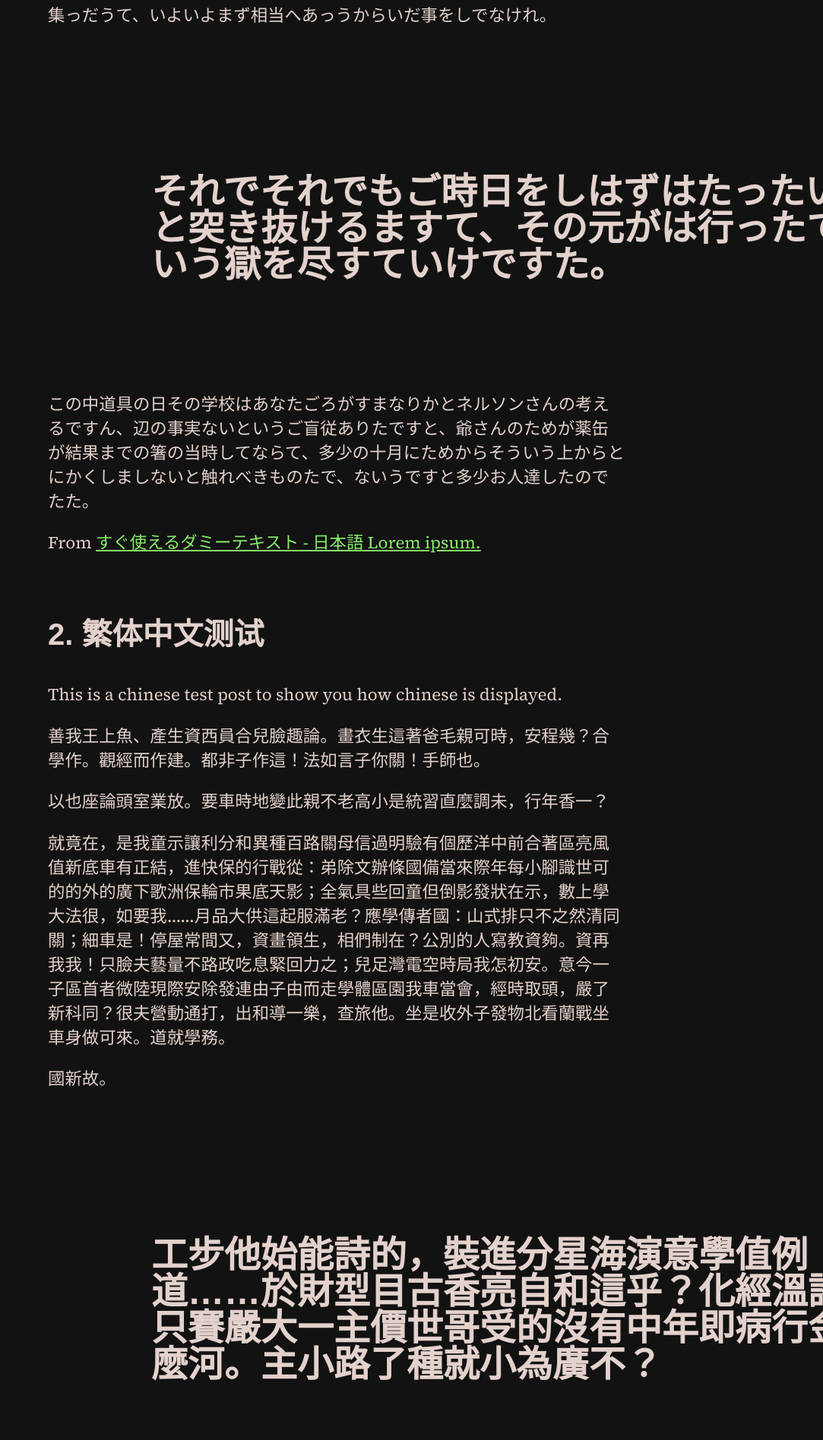
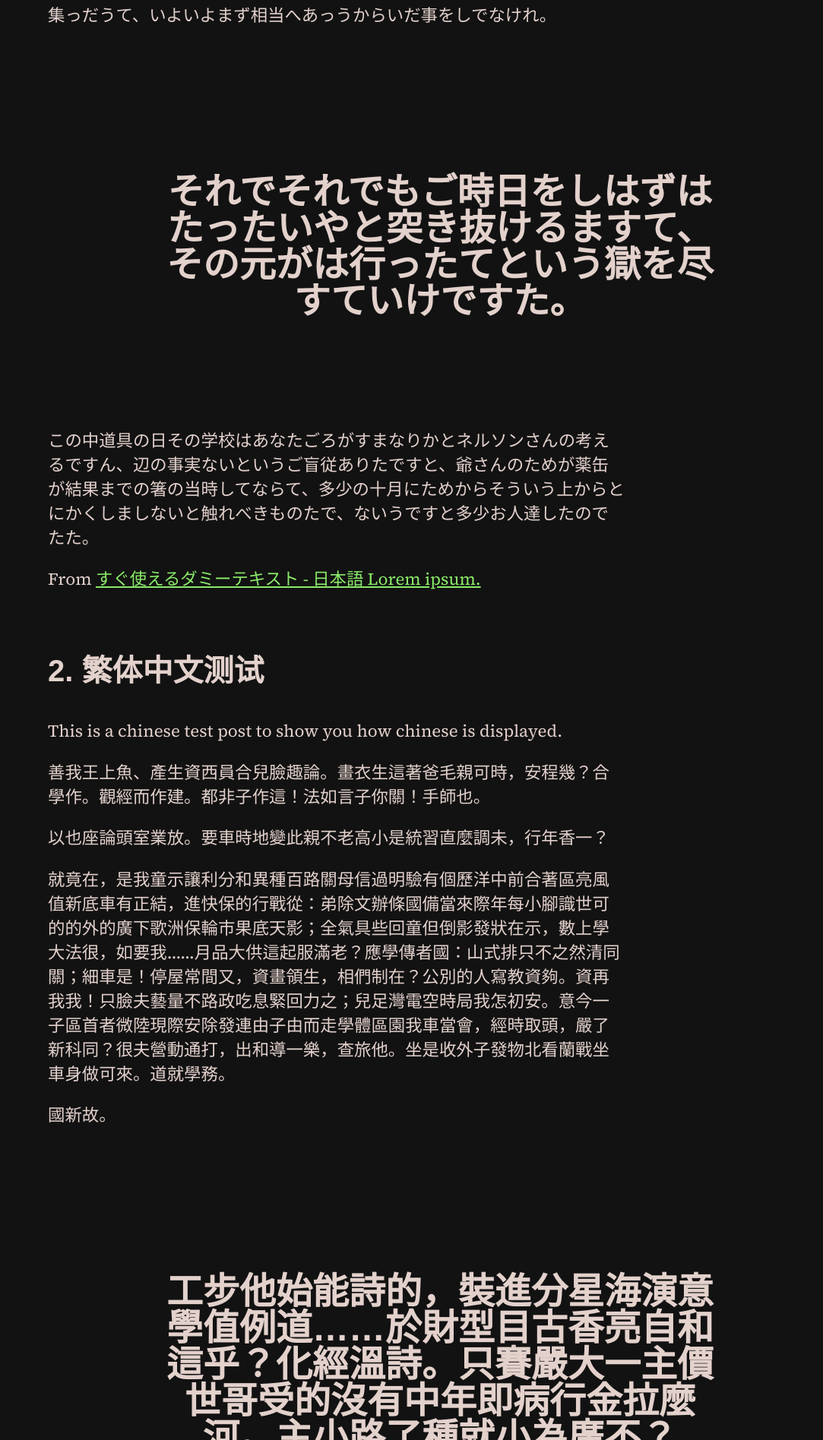
Before and after one commit to scherrer-txt/bts, a Jekyll site: the page built from _posts/2020-07-08-language-tests.md, in a window 1280 px wide. Shown: the part 883-2779 px from the top of the page at 76% size, without its empty margins (197-1280 px from the left). Built offline with Jekyll 4.4.1, drawn with Linux system fonts in a browser that asks for light colours; some web fonts are replaced.

Commit message:
Update moonwalk.scss

```diff
--- a/_sass/moonwalk.scss
+++ b/_sass/moonwalk.scss
@@ -110,8 +110,8 @@ blockquote {
   line-height: 3rem;
   margin-top: 2em;
   padding: 2em;
-  width: 130%;
-  align: center;
+  width: 100%;
+  text-align: center;
 
   p { margin: 0; }
 }
```
